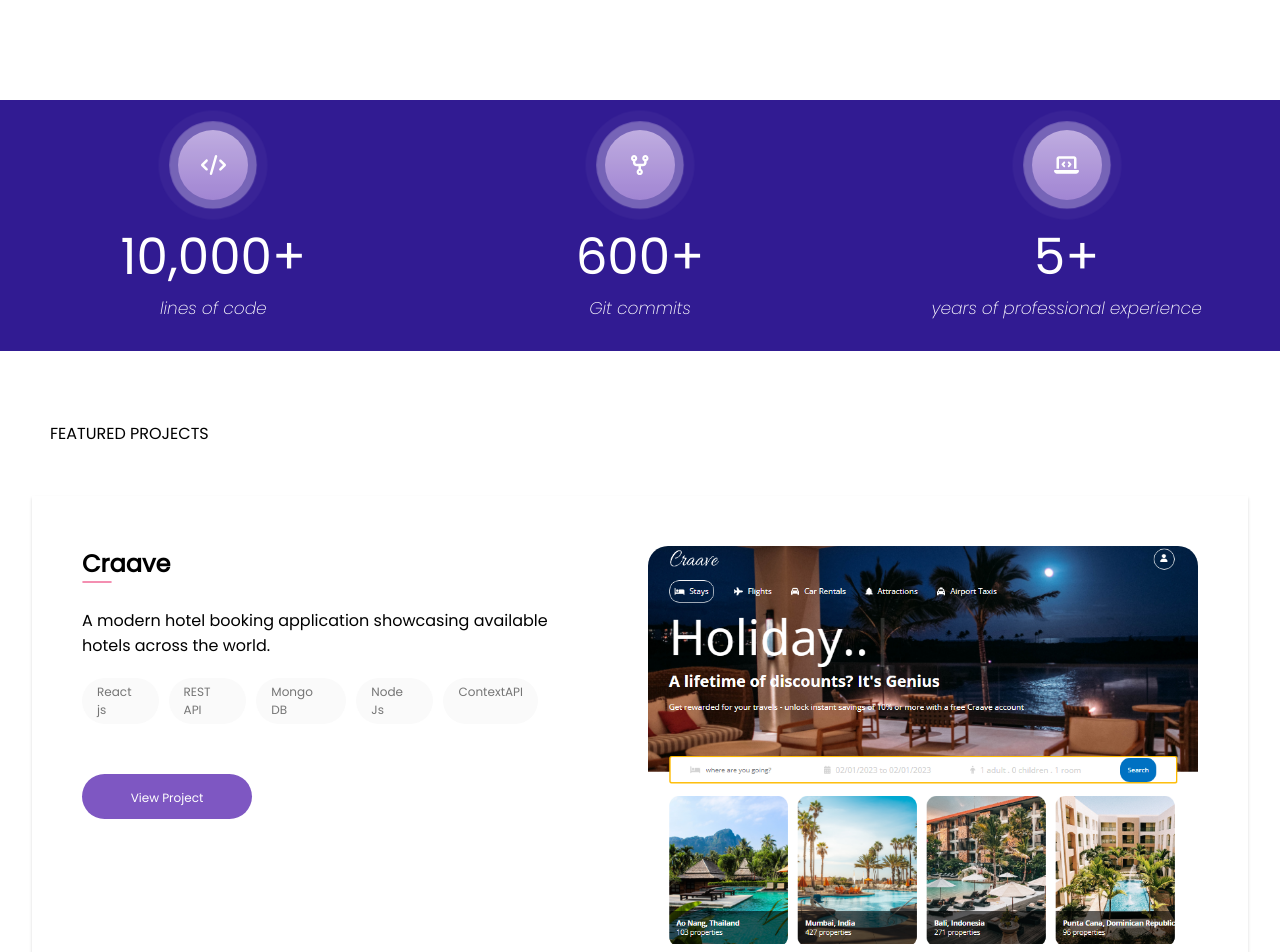
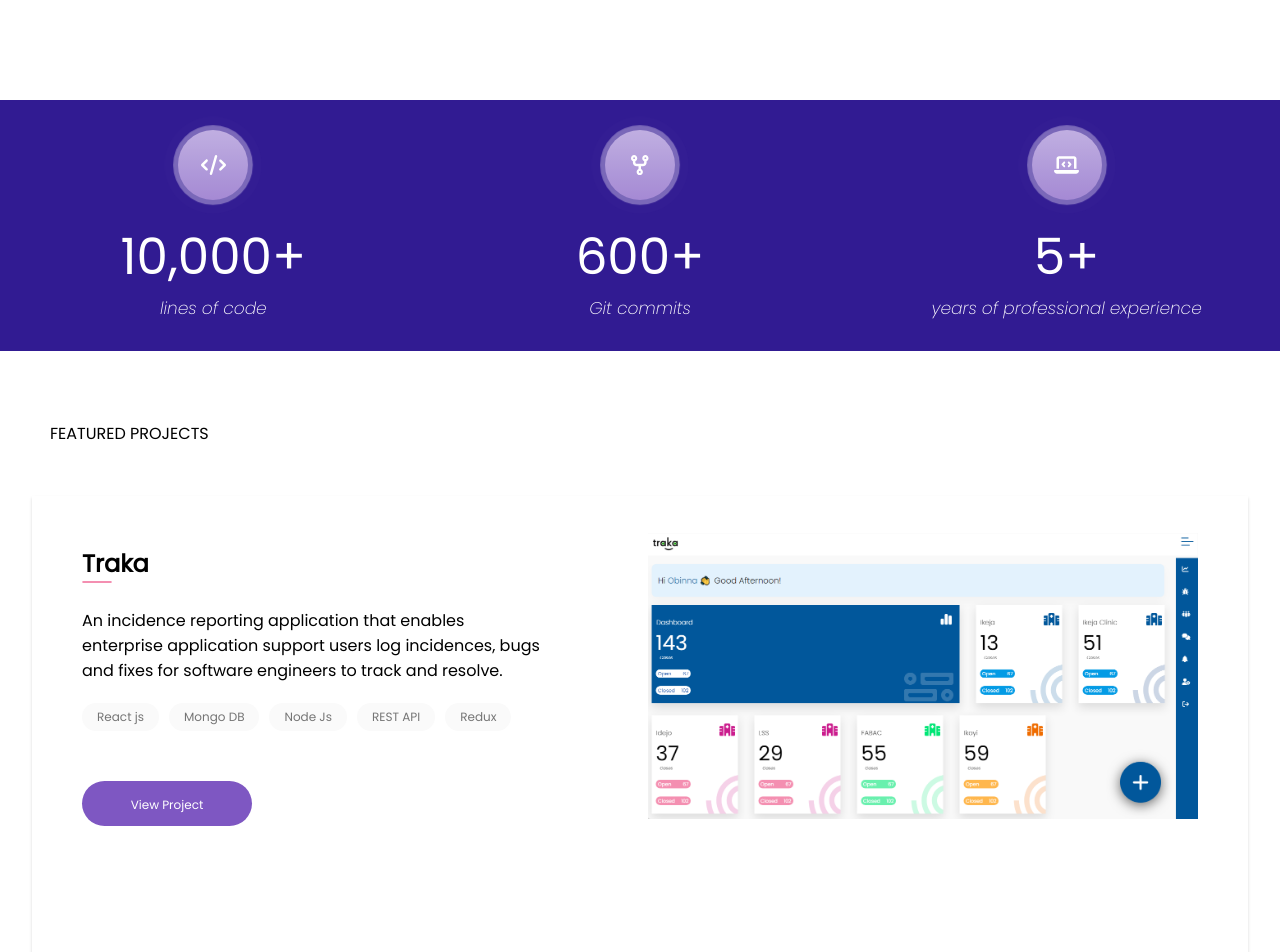
Before and after one commit to ObinnaKelvin/uiportfolio, a React (Create React App) app: page / in a window 1280 px wide. Shown: the part 800-1752 px from the top of the page. Built offline with nearby package versions, Linux system fonts and the light colour scheme.

Commit message:
Added traka project to portfolio 100%

```diff
--- a/src/components/explore/explore.jsx
+++ b/src/components/explore/explore.jsx
@@ -14,17 +14,22 @@ import Typical from 'react-typical'
 import CarouselGroupMobile from "../carousel/CarouselGroupMobile.jsx"
 import CarouselGroupDesktop from "../carousel/CarouselGroupDesktop.jsx"
 import craave from '../../img/Craave2.PNG'
+import traka from '../../img/traka.PNG'
 import { FontAwesomeIcon } from '@fortawesome/react-fontawesome'
 import { faEye } from '@fortawesome/free-solid-svg-icons'
 
 const Explore = () => {
 		// const theme = useContext(ThemeContext);
   // 		const darkMode = theme.state.darkMode;
+  	const [trakaCt, setTrakaCt] = useState(24);
+	const [craaveCt, setCraaveCt] = useState(476);
+	const [covidCt, setCovidCt] = useState(476);
+	const [kelboxCt, setKelboxCt] = useState(474);
+	const [easyCt, setEasyCt] = useState(325);
 
-	const [craaveCt, setCraaveCt] = useState(470);
-	const [covidCt, setCovidCt] = useState(470);
-	const [kelboxCt, setKelboxCt] = useState(470);
-	const [easyCt, setEasyCt] = useState(325);
+	const handleTraka = () => {
+		setCraaveCt(trakaCt+1);
+	}
 
 	const handleCraave = () => {
 		setCraaveCt(craaveCt+1);
@@ -99,6 +104,29 @@ const Explore = () => {
 							</div>
 							<div className="exp-body-development-information">
 									<div className="exp-body-development-boxes">
+										<div className="exp-body-development-box">
+											<div className="exp-body-development-box-header">Traka</div>
+											<div className="exp-body-development-box-image">
+												<img className = "exp-body-development-box-image-image" src={traka} alt="Traka - An incidence reporting application"/>
+											</div>
+											<div className="exp-body-development-box-description-holder">
+												<div className="exp-body-development-box-description">
+												An incidence reporting application that enables enterprise application support users log incidences,
+												bugs and fixes for software engineers to track and resolve.
+												</div>
+												<a href="https://traka.vercel.app/" onClick={handleTraka} className="exp-body-development-box-button-text" target="_blank" rel="noreferrer">
+													<div className="exp-body-development-box-button">
+														<span className="exp-body-development-box-button-item">View</span>
+													</div>
+												</a>
+												<div className="exp-body-development-box-views">
+													<span>{trakaCt}</span>
+													<span><FontAwesomeIcon icon={faEye}/></span>
+												</div>
+											</div>
+
+										</div>
+
 										<div className="exp-body-development-box">
 											<div className="exp-body-development-box-header">Craave</div>
 											<div className="exp-body-development-box-image">
--- a/src/components/intro/intro.jsx
+++ b/src/components/intro/intro.jsx
@@ -18,7 +18,7 @@ const Intro = () => {
 						</div>
 					</div>
 					<div className="i-desc">
-						I'm an experienced web developer who constantly seeks out innovative solutions to everyday problems.
+						I'm an experienced ReactJS web developer who constantly seeks out innovative solutions to everyday problems.
 						I design and develop services from idea to implementation,
 						specilizing in creating stylish, modern websites and web applications.
 					</div>
--- a/src/components/projects/Projects.jsx
+++ b/src/components/projects/Projects.jsx
@@ -6,6 +6,7 @@ import meezoCover from "../../img/MeezoArt.png"
 import sliike from "../../img/hero.png"
 import izikjonCover from "../../img/IzikjonArt1.png"
 import Craave from "../../img/Craave2.PNG"
+import traka from "../../img/traka.PNG"
 
 function Projects() {
 	return (
@@ -16,6 +17,33 @@ function Projects() {
 			{/*</div>*/}
 			<div className="proj-body">
 			<div className="proj-body-item">
+					<div className="proj-body-item-left">
+						<h2>Traka</h2>
+						<hr className="line"/>
+						<br/>
+						<p>
+							An incidence reporting application that enables enterprise application support users log incidences,
+							bugs and fixes for software engineers to track and resolve.
+						</p>
+						<div className="proj-body-item-tag-holder">
+							<div className="proj-body-item-tags">React js</div>
+							<div className="proj-body-item-tags">Mongo DB</div>
+							<div className="proj-body-item-tags">Node Js</div>
+							<div className="proj-body-item-tags">REST API</div>
+							<div className="proj-body-item-tags">Redux</div>
+						</div>
+						<div className="proj-body-item-tag-link">
+							{/* <Link to="/explore" className="proj-body-item-tag-link-text">View Project</Link> */}
+							<a href="https://traka.vercel.app/" className="proj-body-item-tag-link-text" target="_blank" rel="noreferrer">View Project</a>
+						</div>
+					</div>
+					<div className="proj-body-item-right">
+						<div className="proj-body-item-image">
+							<img className="proj-body-item-image-image traka" loading="lazy" src={traka} alt="traka"/>
+						</div>
+					</div>
+				</div>
+				<div className="proj-body-item">
 					<div className="proj-body-item-left">
 						<h2>Craave</h2>
 						<hr className="line"/>
--- a/src/components/projects/projects.css
+++ b/src/components/projects/projects.css
@@ -52,6 +52,15 @@
 	object-fit: cover;
 	/*object-fit: contain;*/
 	border-radius: 20px;
+}
+
+.proj-body-item-image-image.traka {
+	width: 550px;
+	height: 400px;
+	/* object-fit: cover; */
+	object-fit: contain;
+	border-radius: 20px;
+	margin-top: -70px;
 }
 
 .proj-body-item-tag-holder {
--- a/src/components/stats/stats.css
+++ b/src/components/stats/stats.css
@@ -50,16 +50,16 @@
 }
 
 .holder-a:before {
-    animation: holder-a 2s ease-out infinite;
+    animation: holder-a 3s ease-out infinite;
 }
 
 .holder-a:after {
-    animation: holder-a 2s 1s ease-out infinite;
+    animation: holder-a 3s 1s ease-out infinite;
 }
 
 @keyframes holder-a {
     100% {
-        transform: scale(1.6);
+        transform: scale(1.4);
         opacity: 0;
     }
 }
```
Also changed, not shown: src/img/traka.PNG (added).
